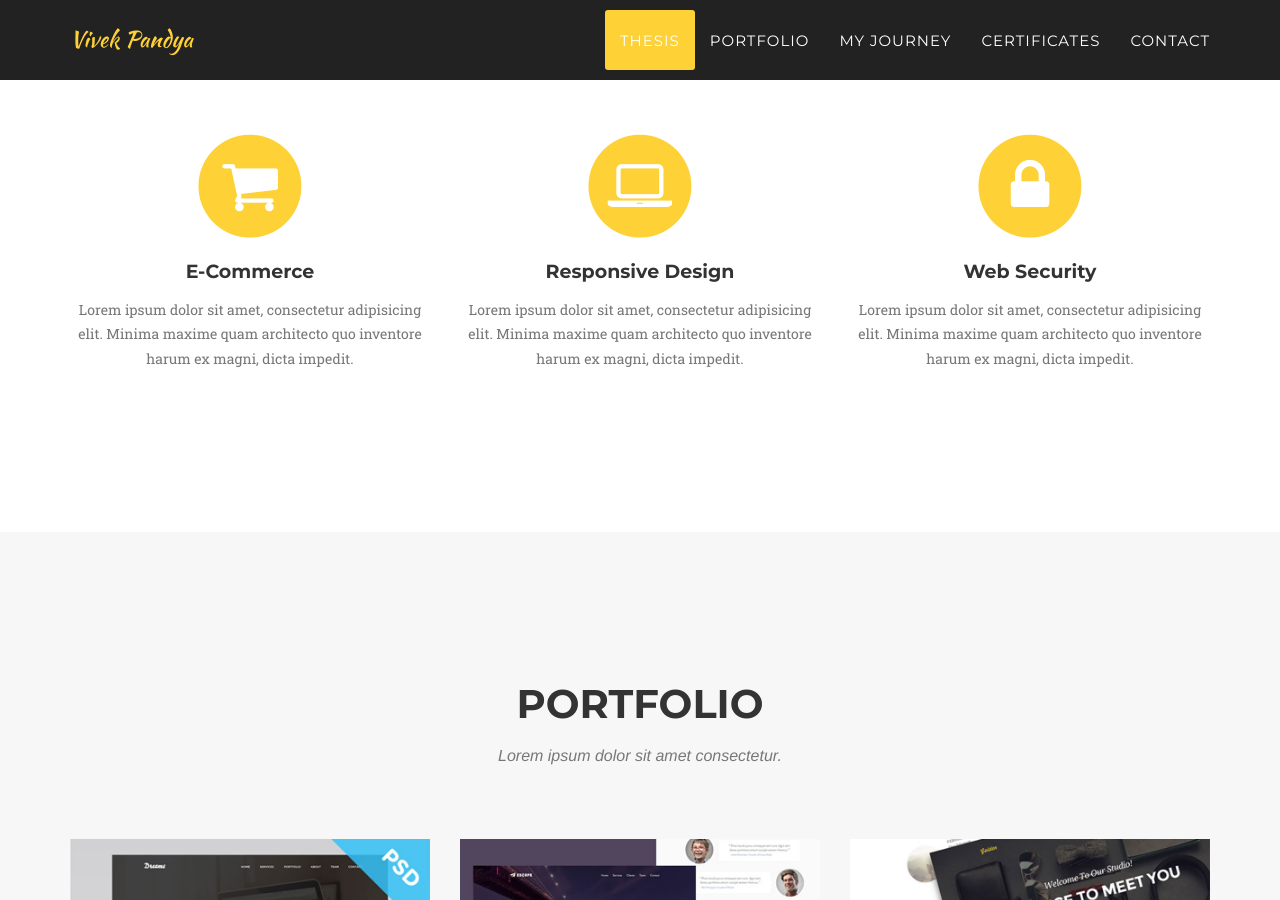
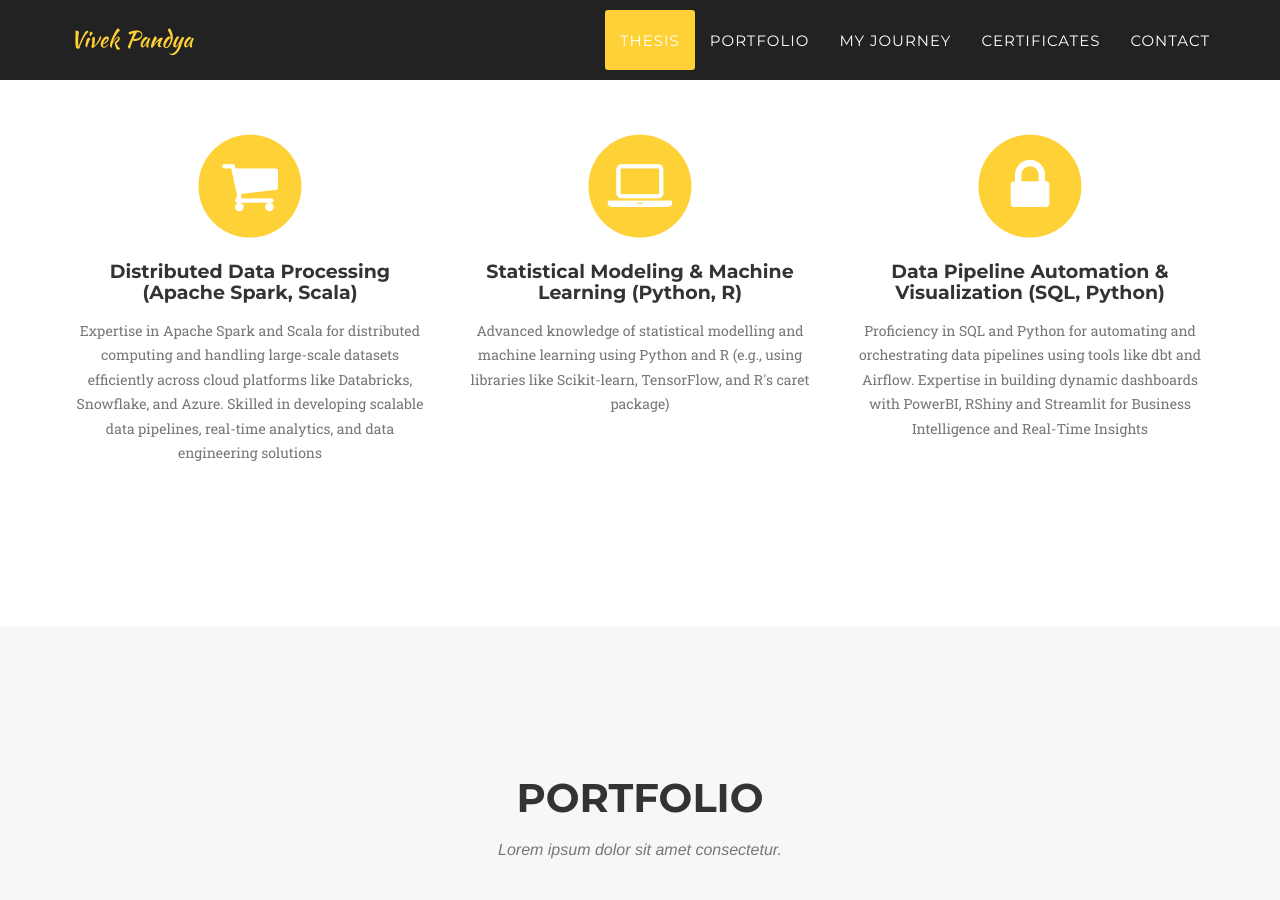
Before and after one commit to vivekp1705/vivekpandya, a Jekyll site: the page built from index.html, in a window 1280 px wide and 900 px high, scrolled down 892 px. Built offline with Jekyll 4.4.1, drawn with Linux system fonts in a browser that asks for light colours; some web fonts are replaced.

Commit message:
Update services.html

```diff
--- a/_includes/services.html
+++ b/_includes/services.html
@@ -13,24 +13,24 @@
                         <i class="fa fa-circle fa-stack-2x text-primary"></i>
                         <i class="fa fa-shopping-cart fa-stack-1x fa-inverse"></i>
                     </span>
-                    <h4 class="service-heading">E-Commerce</h4>
-                    <p class="text-muted">Lorem ipsum dolor sit amet, consectetur adipisicing elit. Minima maxime quam architecto quo inventore harum ex magni, dicta impedit.</p>
+                    <h4 class="service-heading">Distributed Data Processing (Apache Spark, Scala)</h4>
+                    <p class="text-muted">Expertise in Apache Spark and Scala for distributed computing and handling large-scale datasets efficiently across cloud platforms like Databricks, Snowflake, and Azure. Skilled in developing scalable data pipelines, real-time analytics, and data engineering solutions</p>
                 </div>
                 <div class="col-md-4">
                     <span class="fa-stack fa-4x">
                         <i class="fa fa-circle fa-stack-2x text-primary"></i>
                         <i class="fa fa-laptop fa-stack-1x fa-inverse"></i>
                     </span>
-                    <h4 class="service-heading">Responsive Design</h4>
-                    <p class="text-muted">Lorem ipsum dolor sit amet, consectetur adipisicing elit. Minima maxime quam architecto quo inventore harum ex magni, dicta impedit.</p>
+                    <h4 class="service-heading">Statistical Modeling & Machine Learning (Python, R)</h4>
+                    <p class="text-muted">Advanced knowledge of statistical modelling and machine learning using Python and R (e.g., using libraries like Scikit-learn, TensorFlow, and R's caret package)</p>
                 </div>
                 <div class="col-md-4">
                     <span class="fa-stack fa-4x">
                         <i class="fa fa-circle fa-stack-2x text-primary"></i>
                         <i class="fa fa-lock fa-stack-1x fa-inverse"></i>
                     </span>
-                    <h4 class="service-heading">Web Security</h4>
-                    <p class="text-muted">Lorem ipsum dolor sit amet, consectetur adipisicing elit. Minima maxime quam architecto quo inventore harum ex magni, dicta impedit.</p>
+                    <h4 class="service-heading">Data Pipeline Automation & Visualization (SQL, Python)</h4>
+                    <p class="text-muted">Proficiency in SQL and Python for automating and orchestrating data pipelines using tools like dbt and Airflow. Expertise in building dynamic dashboards with PowerBI, RShiny and Streamlit for Business Intelligence and Real-Time Insights</p>
                 </div>
             </div>
         </div>
```
